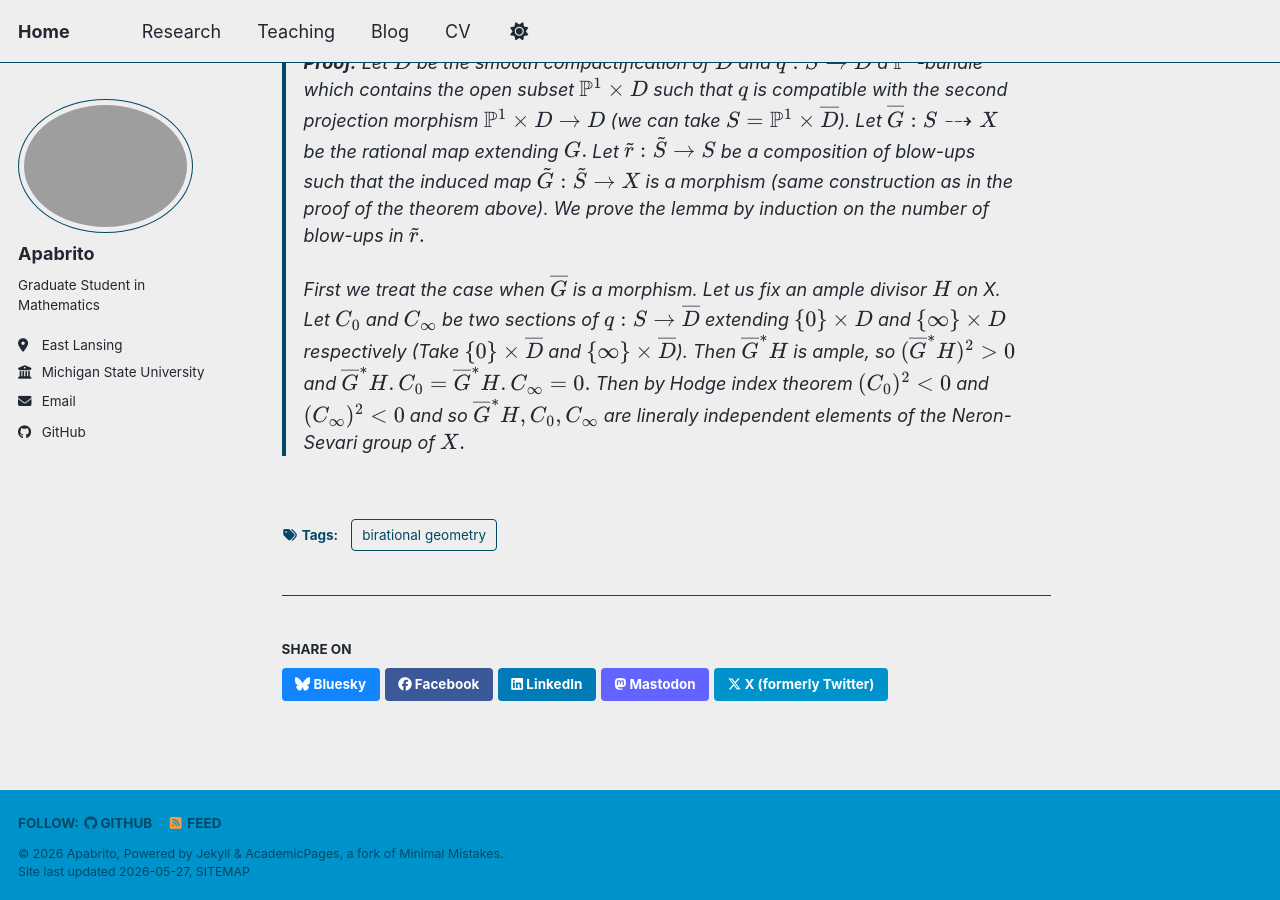
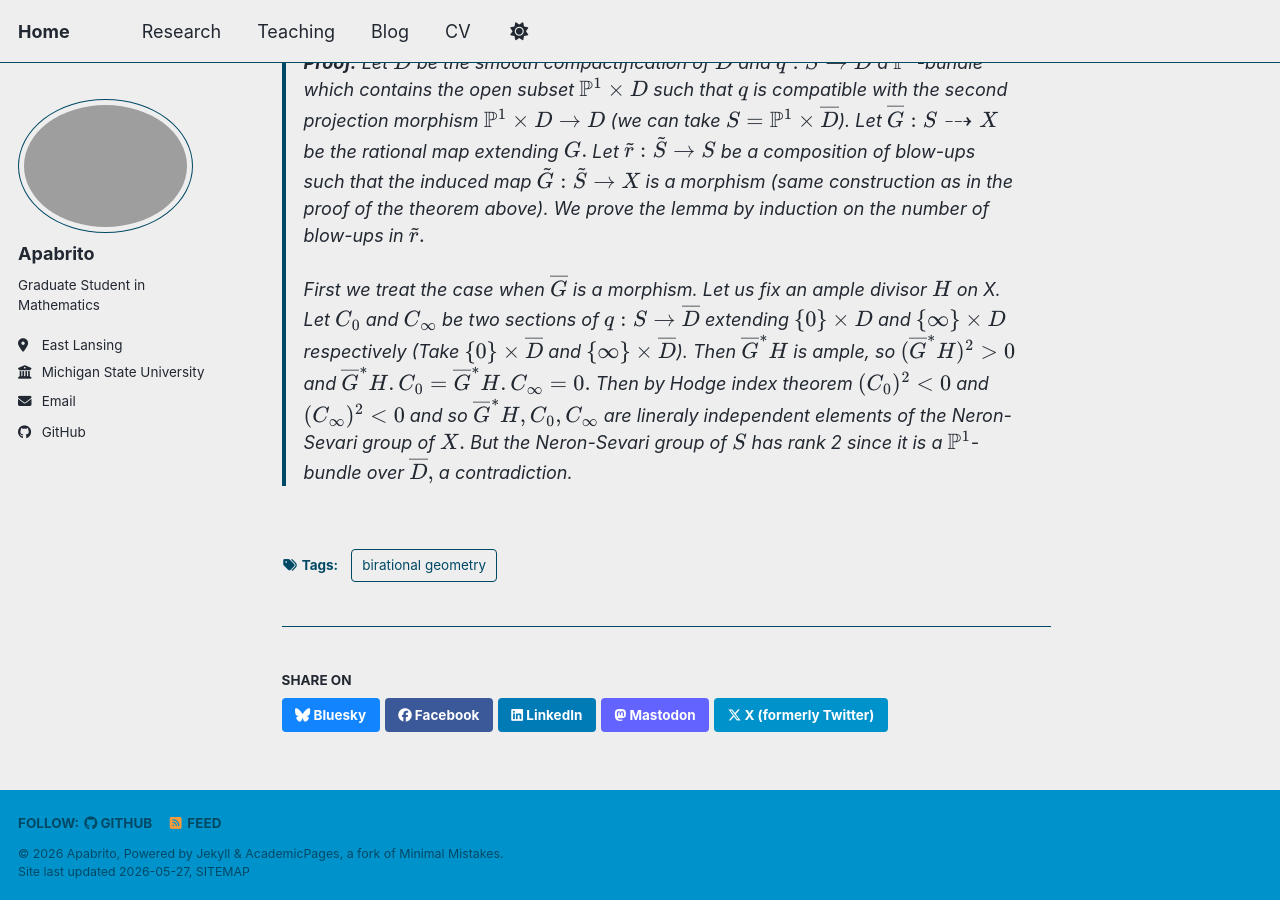
Before and after one commit to apabrito1/apabrito1.github.io, a Jekyll site: the page built from _posts/2012-08-14-blog-post-1.md, in a window 1280 px wide and 900 px high, scrolled down 4043 px. Built offline with Jekyll 4.4.1, drawn with Linux system fonts in a browser that asks for light colours; a script bundle is joined from its source files by our own code; library files that are not in the unit come from our copies.

Commit message:
Update 2012-08-14-blog-post-1.md

```diff
--- a/_posts/2012-08-14-blog-post-1.md
+++ b/_posts/2012-08-14-blog-post-1.md
@@ -62,4 +62,4 @@ Now let us come to the first bend-and-break theorem, which roughly says that if
 >**Proof.**
 >Let $\overline{D}$ be the smooth compactification of $D$ and $q:S\to \overline{D}$ a $\mathbb{P}^1$-bundle which contains the open subset $\mathbb{P}^1\times D$ such that $q$ is compatible with the second projection morphism $\mathbb{P}^1\times D\to D$ (we can take $S=\mathbb{P}^1\times \overline{D}$). Let $\overline{G}:S\dashrightarrow X$ be the rational map extending $G.$ Let $\tilde{r}:\tilde{S}\to S$ be a composition of blow-ups such that the induced map $\tilde{G}:\tilde{S}\to X$ is a morphism (same construction as in the proof of the theorem above). We prove the lemma by induction on the number of blow-ups in $\tilde{r}.$
 >
->First we treat the case when $\overline{G}$ is a morphism. Let us fix an ample divisor $H$ on X. Let $C_0$ and $C_\infty$ be two sections of $q:S\to \overline{D}$ extending $\lbrace 0\rbrace \times D$ and $\lbrace \infty \rbrace \times D$ respectively (Take $\lbrace 0\rbrace \times \overline{D}$ and $\lbrace \infty\rbrace \times \overline{D}$). Then $\overline{G}^ *H$ is ample, so $(\overline{G}^ *H)^2>0$ and $\overline{G}^ *H.C_0=\overline{G}^ *H.C_{\infty}=0.$ Then by Hodge index theorem $(C_0)^2<0$ and $(C_{\infty})^2< 0$ and so $\overline{G}^ *H,C_0,C_\infty$ are lineraly independent elements of the Neron-Sevari group of $X.$
+>First we treat the case when $\overline{G}$ is a morphism. Let us fix an ample divisor $H$ on X. Let $C_0$ and $C_\infty$ be two sections of $q:S\to \overline{D}$ extending $\lbrace 0\rbrace \times D$ and $\lbrace \infty \rbrace \times D$ respectively (Take $\lbrace 0\rbrace \times \overline{D}$ and $\lbrace \infty\rbrace \times \overline{D}$). Then $\overline{G}^ *H$ is ample, so $(\overline{G}^ *H)^2>0$ and $\overline{G}^ *H.C_0=\overline{G}^ *H.C_{\infty}=0.$ Then by Hodge index theorem $(C_0)^2<0$ and $(C_{\infty})^2< 0$ and so $\overline{G}^ *H,C_0,C_\infty$ are lineraly independent elements of the Neron-Sevari group of $X.$  But the Neron-Sevari group of $S$ has rank 2 since it is a $\mathbb{P}^1$-bundle over $\overline{D},$ a contradiction.
```
